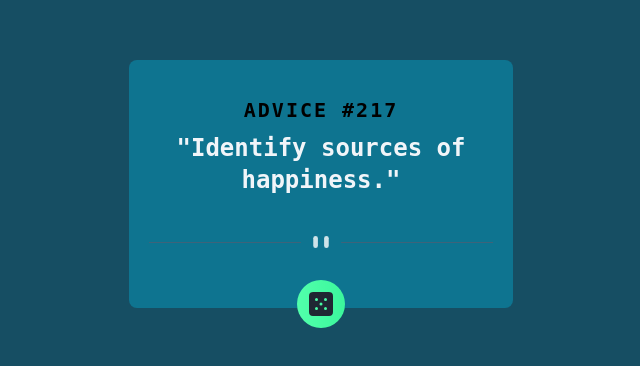
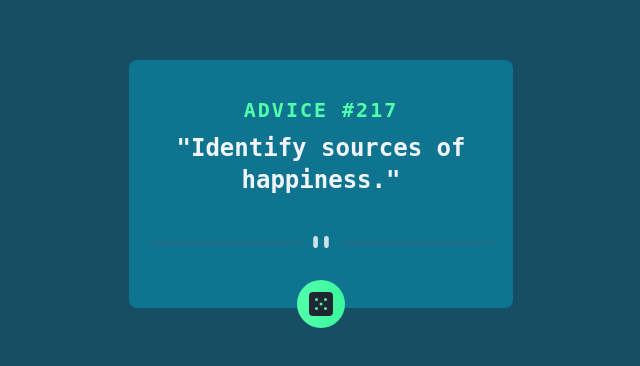
Before and after one commit to Maryahcee/advice-generator-application, a Vue app: page / in a window 1280 px wide. Shown: the part 216-582 px from the top of the page, without its empty margins (319-959 px from the left). Built offline with nearby package versions, Linux system fonts and the light colour scheme.

Commit message:
Update tailwind.config.js
Add darker-green color to tailwind theme

```diff
--- a/tailwind.config.js
+++ b/tailwind.config.js
@@ -3,7 +3,11 @@ const { slotFlagsText } = require("@vue/shared");
 module.exports = {
   content: ['./public/**/*.html', './src/**/*.{vue,js,ts,jsx,tsx}'],
   theme: {
-    extend: {},
+    extend: {
+      colors: {
+        'darker-green': '#52ffab',
+      }
+    },
     container: {
       center: true,
     },
```
